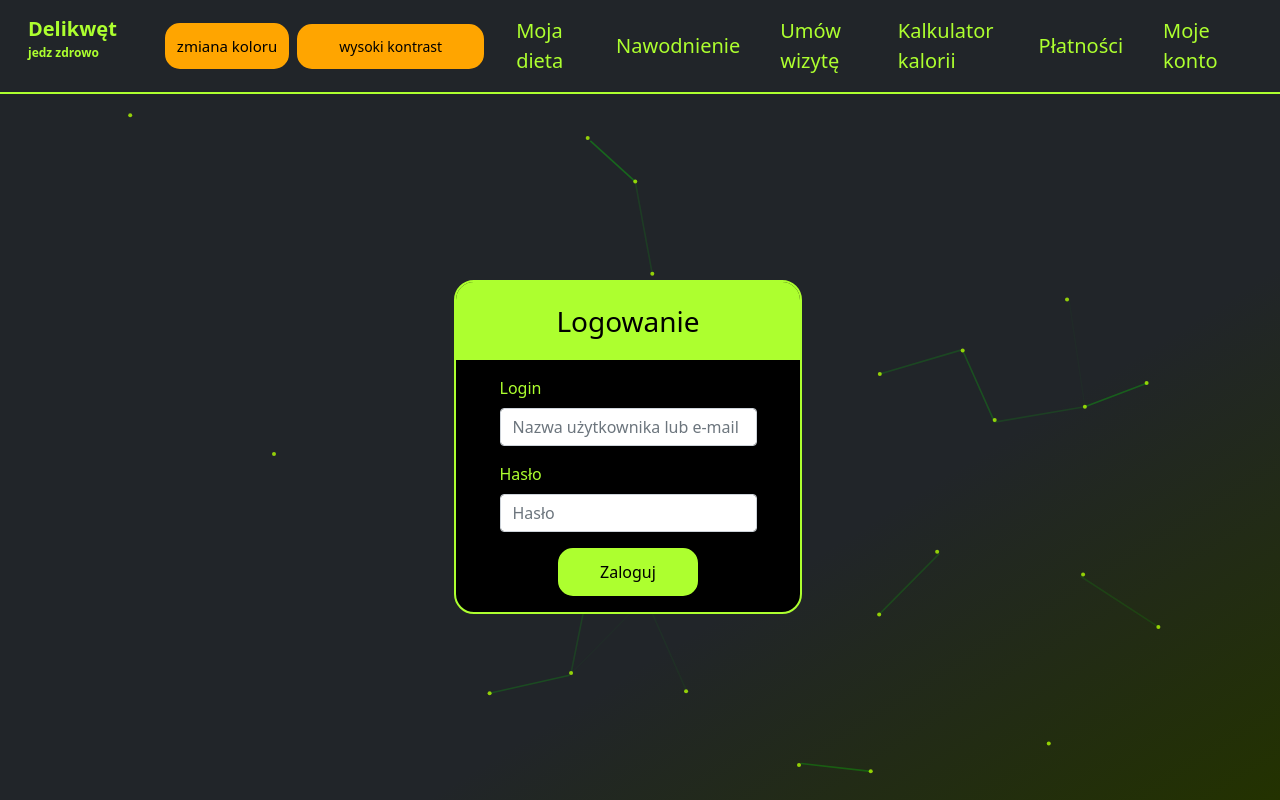
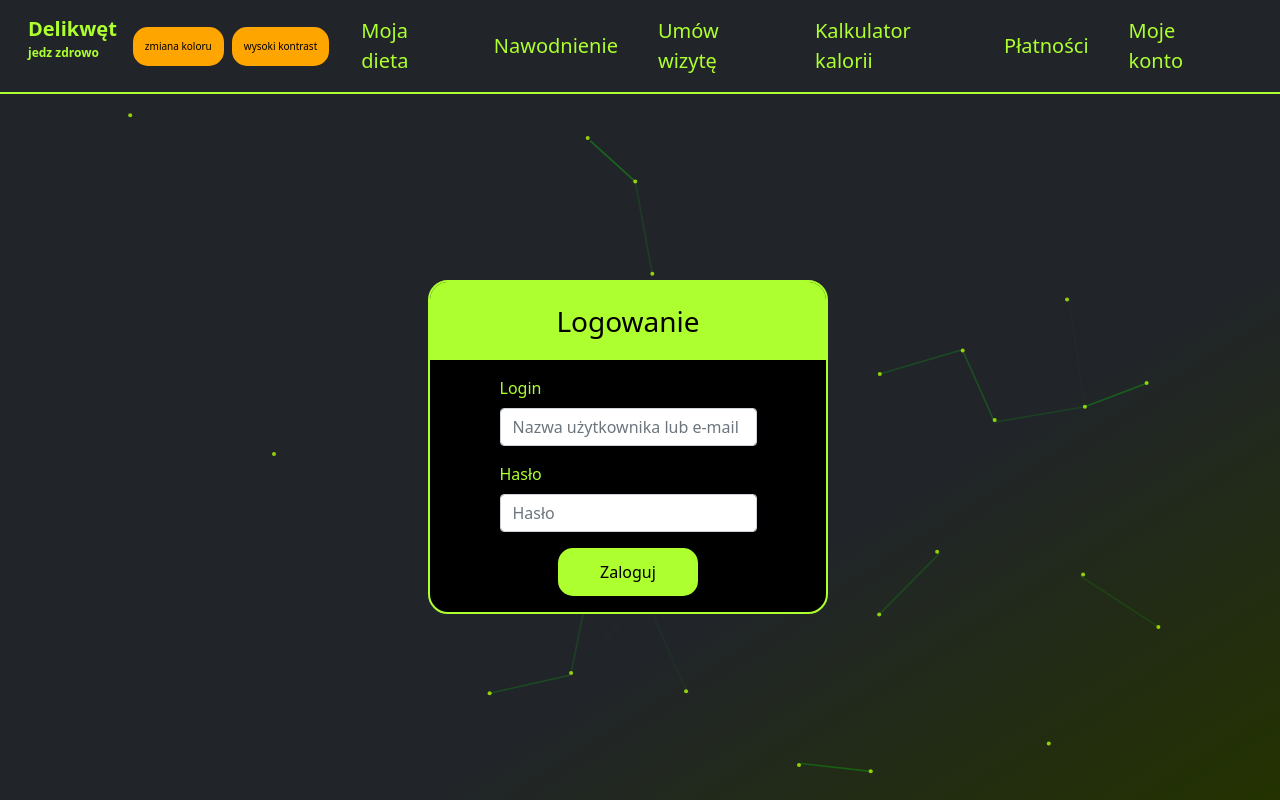
Before and after one commit to dl155231/dietetyczna-aplikacja-webowa, a Django app: page /accounts/login/ in a window 1280 px wide. Run offline with Django 4.2, Linux system fonts and the light colour scheme; some libraries are stand-ins or nearby versions.

Commit message:
poprawki

```diff
--- a/static/css/base.css
+++ b/static/css/base.css
@@ -186,7 +186,12 @@ html {
 }
 
 #swap-color {
-  font-size: 15px;
+  font-size: 10px;
+  padding: 10px;
+}
+
+#bw-color {
+  font-size: 10px;
   padding: 10px;
 }
 
@@ -270,4 +275,8 @@ html {
   border-radius: 20px;
 }
 
+.custom-div {
+  max-width: 400px;
+}
+
 /*# sourceMappingURL=base.css.map */
--- a/static/scss/base.scss
+++ b/static/scss/base.scss
@@ -205,7 +205,11 @@ html {
 }
 
 #swap-color{
-  font-size: 15px;
+  font-size: 10px;
+  padding: 10px;
+}
+#bw-color{
+  font-size: 10px;
   padding: 10px;
 }
 
@@ -288,3 +292,7 @@ html {
   border: solid 2px greenyellow;
   border-radius: 20px;
 }
+
+.custom-div {
+  max-width: 400px;
+}
--- a/templates/allauth/account/login.html
+++ b/templates/allauth/account/login.html
@@ -4,9 +4,9 @@
 {% block title %}{{ block.super }} | Logowanie{% endblock %}
 {% block content %}
   <div class="container d-flex vh-100 align-items-center">
-    <div class="row justify-content-center w-100">
-      <div class="col-4">
-        <div class="modal-content justify-content-center align-items-center black-bg">
+    <div class="row d-flex justify-content-center w-100">
+      <div class="col-12 d-flex justify-content-center">
+        <div class="modal-content justify-content-center align-items-center black-bg custom-div">
           <div class="modal-header w-100 justify-content-center green-bg ">
             <h3 class="modal-title">Logowanie</h3>
           </div>
--- a/templates/partials/navbar_client.html
+++ b/templates/partials/navbar_client.html
@@ -9,7 +9,7 @@
         <p class="small-brand">jedz zdrowo</p>
       </div>
       <div class="d-flex justify-content-center align-items-center">
-        <button id="swap-color" class="btn btn-sm btn-orange ms-5"><i class="fas fa-fill-drip"></i>zmiana koloru</button>
+        <button id="swap-color" class="btn btn-sm btn-orange ms-3"><i class="fas fa-fill-drip"></i>zmiana koloru</button>
         <button id="bw-color" class="btn btn-sm btn-orange ms-2"><i class="fas fa-fill-drip"></i>wysoki kontrast</button>
       </div>
     </div>
```
Also changed, not shown: 1 other file.
